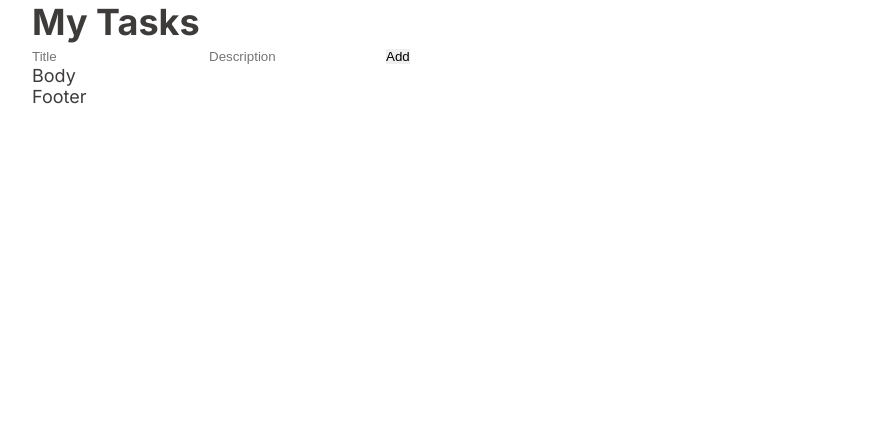
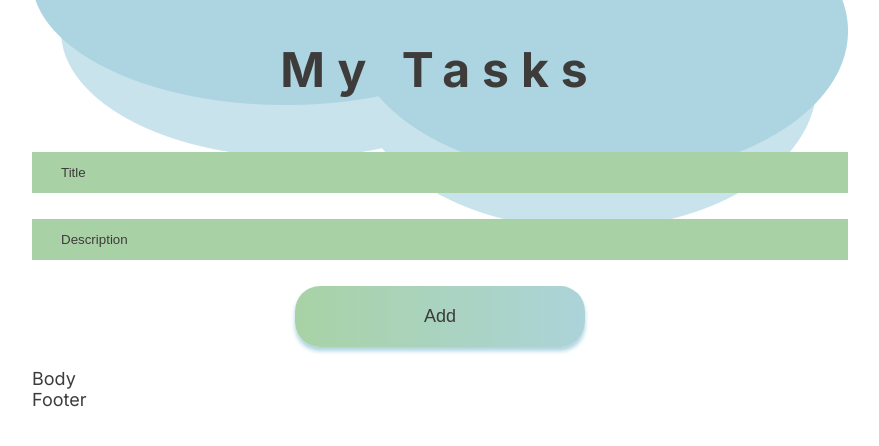
Before and after one commit to SSTEPANOVV/todo, a React (Vite) app: page / in a window 1280 px wide. Shown: the top 446 px of the page, without its empty margins (200-1079 px from the left). Built offline with nearby package versions, Linux system fonts and the light colour scheme.

Commit message:
Add styles to Header section

```diff
--- a/src/components/Header.tsx
+++ b/src/components/Header.tsx
@@ -5,7 +5,7 @@ export const Header = () => {
         <form action="" className="header__form">
             <input type="text" placeholder="Title"/>
             <input type="text" placeholder="Description"/>
-            <button>Add</button>
+            <button className="header_button">Add</button>
         </form>
     </header>
   )
--- a/src/index.css
+++ b/src/index.css
@@ -33,3 +33,55 @@ body {
     max-width: 816px;
     margin: 0 auto;
 }
+
+
+/* ================================== HEADER ================================== */
+.header {
+    padding-top: 31px;
+    background-image: url("./assets/bg.png");
+    background-repeat: no-repeat;
+}
+
+.header__title {
+    font-size: 48px;
+    font-weight: 700;
+    line-height: 78px;
+    letter-spacing: 0.25em;
+    text-align: center;
+    margin-bottom: 43px;
+}
+
+.header__form {
+    margin-bottom: 21px
+}
+
+.header__form input {
+    display: block;
+    width: 100%;
+    height: 41px;
+    padding: 6px 29px;
+    background: var(--light-green);
+    margin-bottom: 26px;
+}
+
+.header__form input:last-child {
+    margin-bottom: 21px;
+}
+
+.header__form input::placeholder {
+    color: #3E3B3B;
+}
+
+.header_button {
+    display: block;
+    margin: 0 auto;
+    width: 290px;
+    height: 61px;
+    background: linear-gradient(90deg, #A8D2A5 0%, #ACD4E1 115.2%);
+    box-shadow: 0px 4px 4px #ACD4E1;
+    border-radius: 25px;
+    line-height: 29px;
+    font-size: 18px;
+    color: var(--dark-gray);
+    cursor: pointer;
+}
```
Also changed, not shown: src/assets/bg.png (added).
